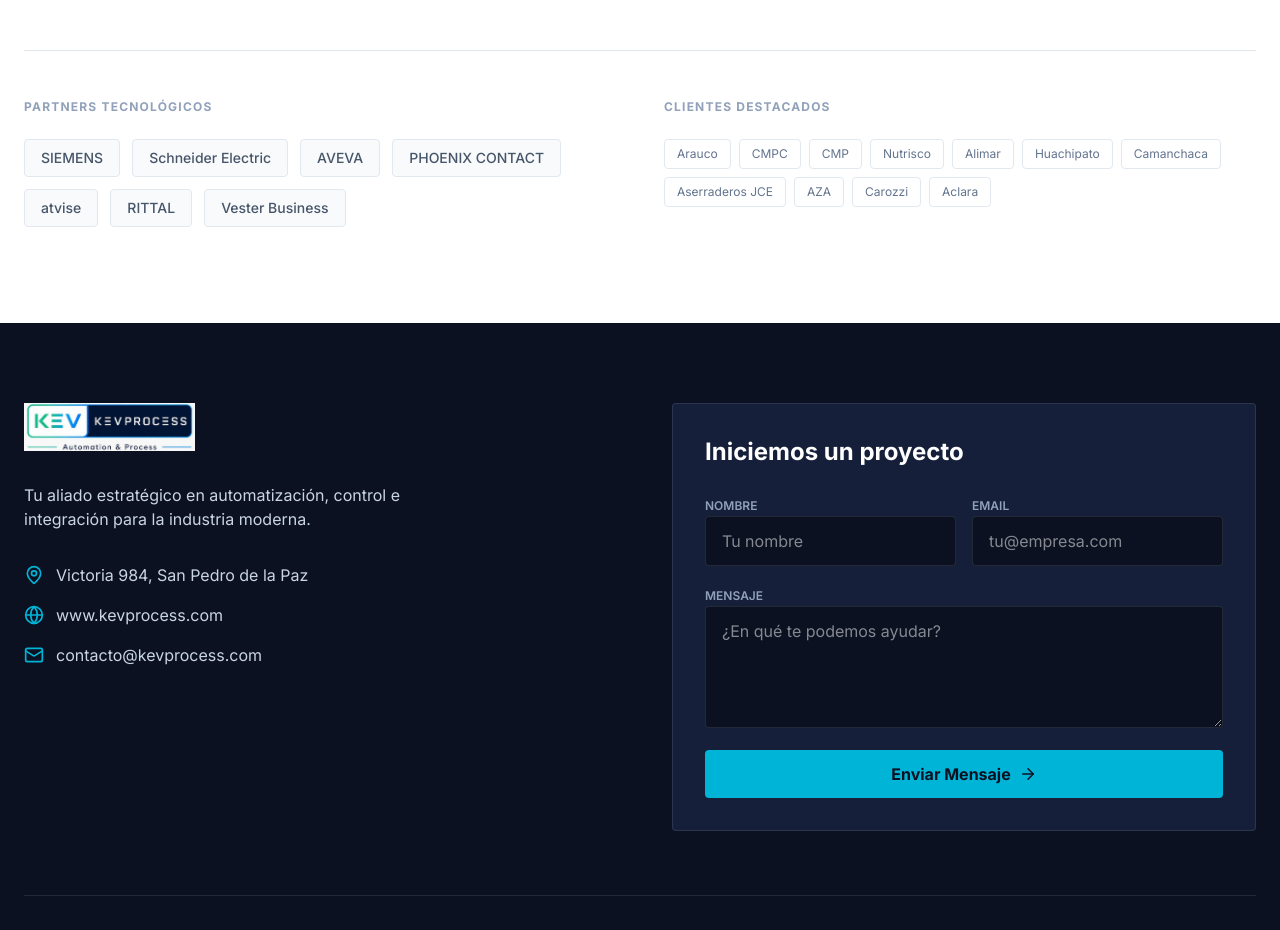
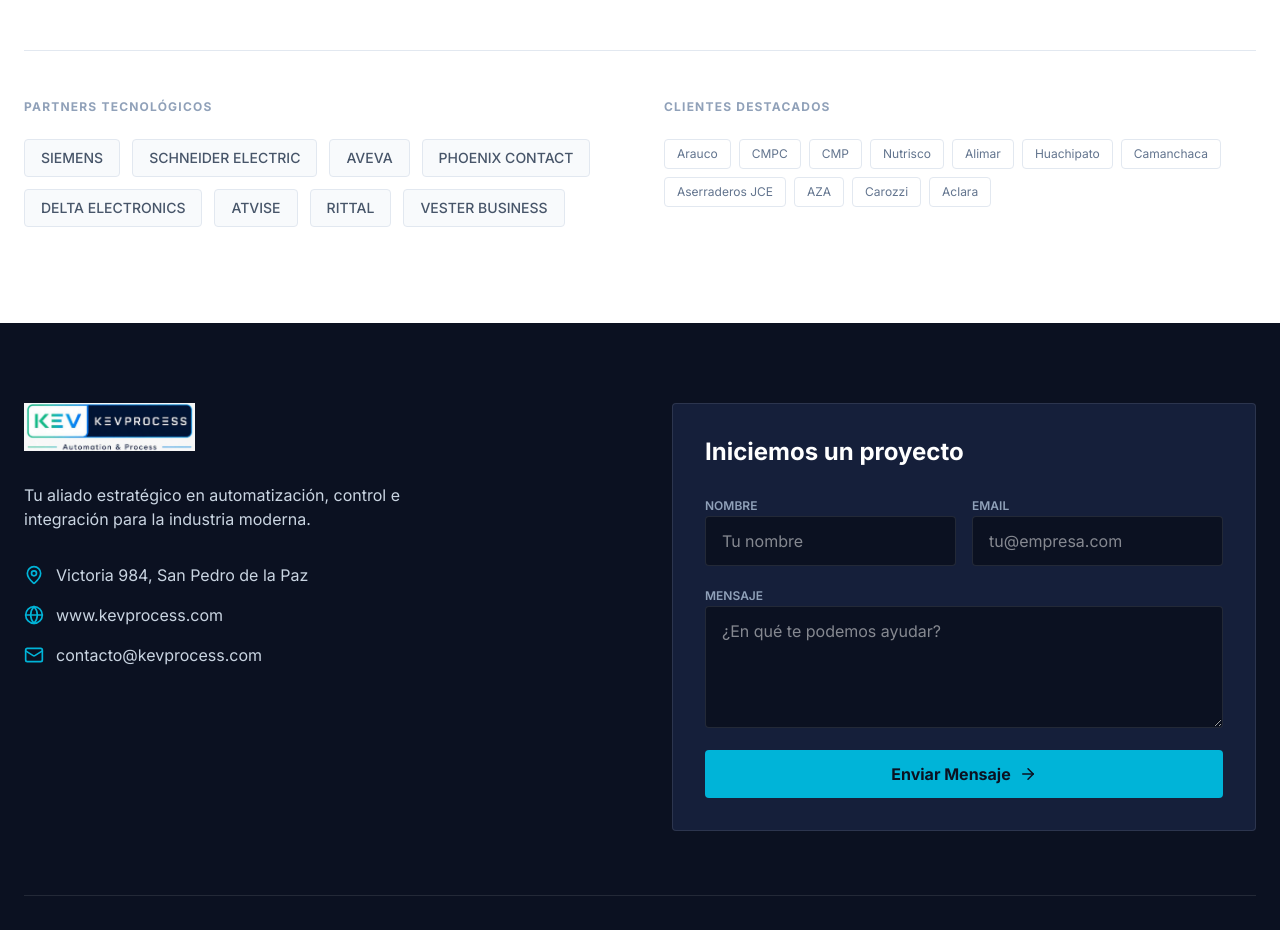
Before and after one commit to fernandompezo-bot/kevprocess-web, a Next.js app: page / in a window 1280 px wide. Shown: the part 3720-4650 px from the top of the page. Built offline with nearby package versions, Linux system fonts and the light colour scheme.

Commit message:
feat: add DELTA ELECTRONICS and convert all partner names to uppercase

```diff
--- a/src/app/page.tsx
+++ b/src/app/page.tsx
@@ -299,7 +299,7 @@
             <div>
               <h3 className="text-xs uppercase tracking-widest text-slate-400 font-bold mb-6">Partners Tecnológicos</h3>
               <div className="flex flex-wrap gap-3">
-                {['SIEMENS', 'Schneider Electric', 'AVEVA', 'PHOENIX CONTACT', 'atvise', 'RITTAL', 'Vester Business'].map(partner => (
+                {['SIEMENS', 'SCHNEIDER ELECTRIC', 'AVEVA', 'PHOENIX CONTACT', 'DELTA ELECTRONICS', 'ATVISE', 'RITTAL', 'VESTER BUSINESS'].map(partner => (
                   <span key={partner} className="px-4 py-2 border border-slate-200 rounded text-sm text-slate-600 font-medium bg-slate-50">{partner}</span>
                 ))}
               </div>
```
